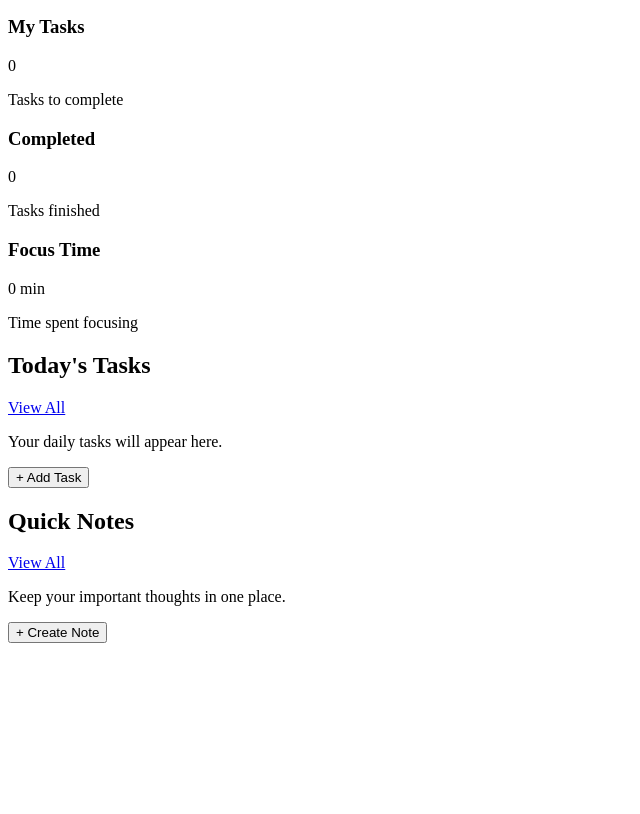
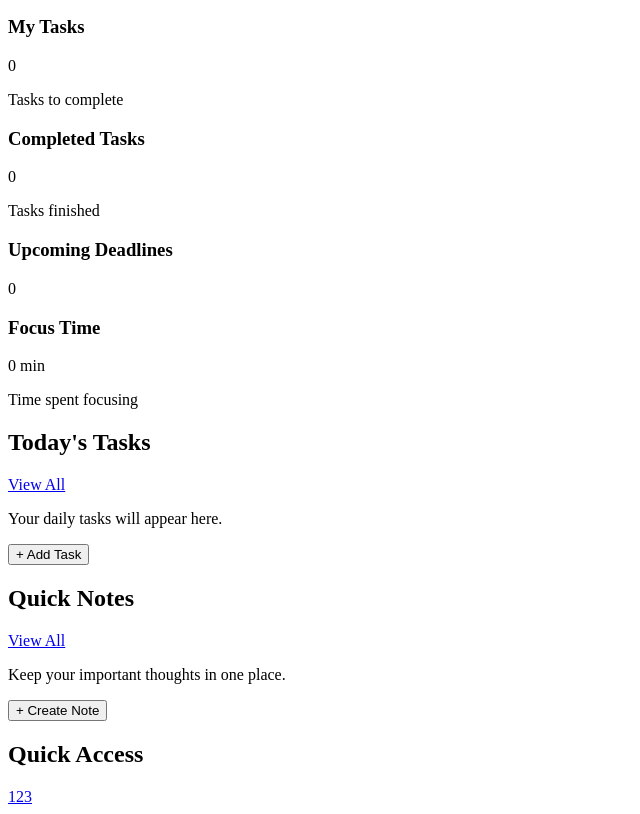
Before and after one commit to brageemah-web/FocusFlow, a React (Vite) app in the folder Frontend/FocusFlow/: page /dashboard in a window 1280 px wide. Shown: the part 288-1102 px from the top of the page, without its empty margins (0-640 px from the left). Before the commit the page ends 939 px from the top, so only its background shows below. Built offline with nearby package versions, Linux system fonts and the light colour scheme.

Commit message:
Add quick access

```diff
--- a/Frontend/FocusFlow/src/pages/Dashboard.jsx
+++ b/Frontend/FocusFlow/src/pages/Dashboard.jsx
@@ -32,9 +32,15 @@ function Dashboard(){
                     </div>
 
                     <div className="summaryCard">
-                        <h3>Completed</h3>
+                        <h3>Completed Tasks</h3>
                         <p className="summaryNumber">0</p>
                         <p>Tasks finished</p>
+                    </div>
+
+                    <div className="summaryCard">
+                        <h3>Upcoming Deadlines</h3>
+                        <p className="summaryNumber">0</p>
+                        <p></p>
                     </div>
 
                     <div className="summaryCard">
@@ -64,6 +70,13 @@ function Dashboard(){
 
                 </section>
 
+                <section className = "dashboardQuickAccess">
+                    <h2>Quick Access</h2>
+                    <Link to = "/pomodoro">1{/*icon*/}</Link>
+                    <Link to = "/chat">2{/*icon*/}</Link>
+                    <Link to = "/calendar">3{/*icon*/}</Link>
+                </section>
+
                 </main>
         </div>
     );
```
